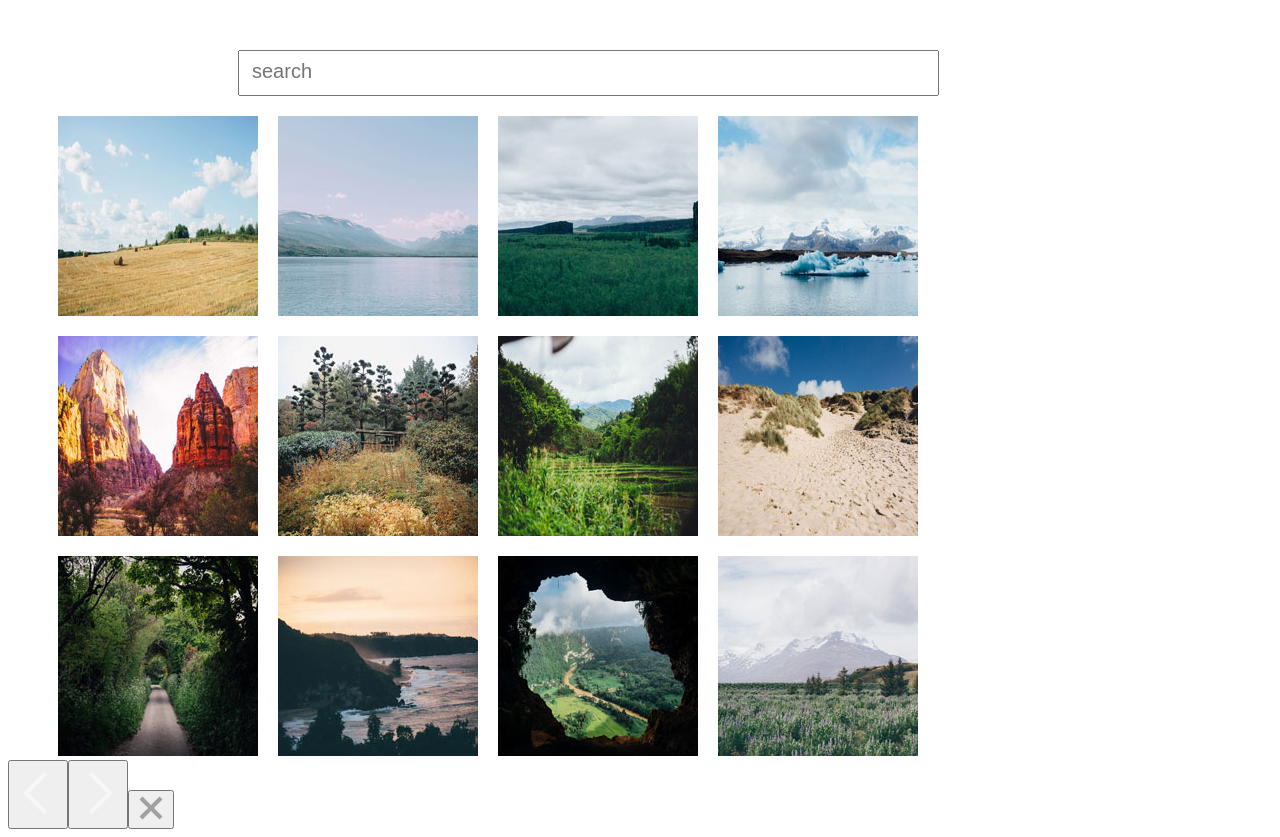
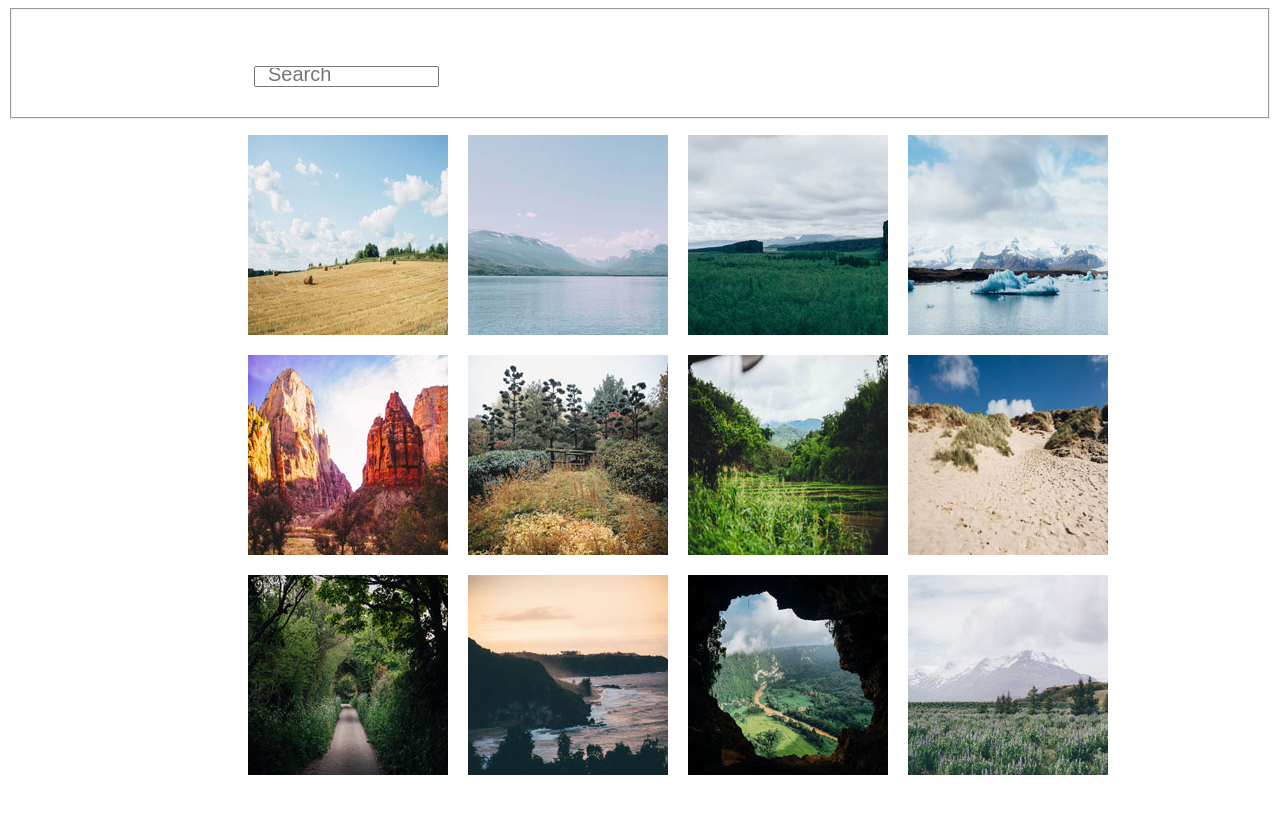
Before and after one commit to Payad/Techdegree-project-5, a plain HTML site: page index.html in a window 1280 px wide. After the commit the page ends 800 px from the top, so only its background shows below. Drawn offline with Linux system fonts and the light colour scheme.

Commit message:
Update proj 5

```diff
--- a/index.html
+++ b/index.html
@@ -4,7 +4,7 @@
     <!-- <link rel="stylesheet" href="css/baguetteBox.min.css">
     <script src="js/baguetteBox.min.js" async></script> -->
     <!-- <script src="js/searchFilter.js"></script> -->
-    <link re="stylesheet" href="css/baguetteBox.min.css">
+    <link rel="stylesheet" href="css/baguetteBox.min.css">
     <!-- <script src="js/baguetteBox.min.js" async></script> -->
     <link rel="stylesheet" href="css/styles.css">
     <title>Interactive Photo Gallery</title>
@@ -14,153 +14,126 @@
 
 <body>
     <header>
+        <form action="" method="post">
+            <fieldset>
     <div class="search-bar">
-        <input type="text" placeholder="search">
+        <input type="search" id="search"  name="search" placeholder="Search">
+    </fieldset>
+        <ul class="photos">
+            <li><a href="photo_gallery_v5/photos/01.jpg" data-lightbox="image-1" data-caption="I love hay bales. Took this snap on a drive through the countryside past some straw fields">
+                <img src="photo_gallery_v5/photos/thumbnails/01.jpg" alt="Hay Bales">
+                </a></li>
+
+            <li><a href="photo_gallery_v5/photos/02.jpg" data-caption="The lake was so calm today. We had a great view of the snow on the mountains from here.">
+                <img src="photo_gallery_v5/photos/thumbnails/02.jpg" alt="Lake">
+                </a></li>
+
+            <li><a href="photo_gallery_v5/photos/03.jpg" data-caption="I hiked to the top of the mountain and got this picture of the canyon and trees below.">
+                <img src="photo_gallery_v5/photos/thumbnails/03.jpg" alt="Canyon">
+                </a></li>
+
+            <li><a href="photo_gallery_v5/photos/04.jpg" data-caption="It was amazing to see an iceberg up close, it was so cold but didn’t snow today">
+                <img src="photo_gallery_v5/photos/thumbnails/04.jpg" alt="Iceberg">
+                </a></li>
+
+            <li><a href="photo_gallery_v5/photos/05.jpg" data-caption="The red cliffs were beautiful. It was really hot in the desert but we did a lot of walking through the canyons.">
+                <img src="photo_gallery_v5/photos/thumbnails/05.jpg" alt="Desert">
+                </a></li>
+
+            <li><a href="photo_gallery_v5/photos/06.jpg" data-caption="Fall is coming, I love when the leaves on the trees start to change color.">
+                <img src="photo_gallery_v5/photos/thumbnails/06.jpg" alt="Fall">
+                </a></li>
+
+            <li><a href="photo_gallery_v5/photos/07.jpg" data-caption="I drove past this plantation yesterday, everything is so green!">
+                <img src="photo_gallery_v5/photos/thumbnails/07.jpg" alt="Plantation">
+                </a></li>
+
+            <li><a href="photo_gallery_v5/photos/08.jpg" data-caption="My summer vacation to the Oregon Coast. I love the sandy dunes!">
+                <img src="photo_gallery_v5/photos/thumbnails/08.jpg" alt="Dunes">
+                </a></li>
+
+            <li><a href="photo_gallery_v5/photos/09.jpg" data-caption="We enjoyed a quiet stroll down this countryside lane.">
+                <img src="photo_gallery_v5/photos/thumbnails/09.jpg" alt="Countryside Lane">
+                </a></li>
+
+            <li><a href="photo_gallery_v5/photos/10.jpg" data-caption="Sunset at the coast! The sky turned a lovely shade of orange.">
+                <img src="photo_gallery_v5/photos/thumbnails/10.jpg" alt="Sunset">
+                </a></li>
+
+            <li><a href="photo_gallery_v5/photos/11.jpg" data-caption="I did a tour of a cave today and the view of the landscape below was breathtaking.">
+                <img src="photo_gallery_v5/photos/thumbnails/11.jpg" alt="Cave">
+                </a></li>
+
+            <li> <a href="photo_gallery_v5/photos/12.jpg" data-caption="I walked through this meadow of bluebells and got a good view of the snow on the mountain before the fog came in.">
+                <img src="photo_gallery_v5/photos/thumbnails/12.jpg" alt="Bluebells">
+                </a></li>
+            </ul>
     </div>
+</form>
 </header>
 
 
-<div class="grid">
-
-        <!-- <button type="button" onclick="displaypreviousImage()">Previous</button> -->
-        <!-- <i class="arrow left"></i> -->
-        <a href="photo_gallery_v5/photos/01.jpg" data-lightbox="image-1" data-caption="Hay Bales
-        I love hay bales. Took this snap on a drive through the countryside past some straw fields">
-        <!-- <i class="arrow left"></i> -->
-        <img src="photo_gallery_v5/photos/thumbnails/01.jpg" alt="Hay Bales">
-        <!-- <i class="arrow right"></i> -->
-        </a>
-        <!-- <button type="button" onclick="displayNextImage()">Next</button> -->
-
-        <!-- <p>Hay Bales
-            I love hay bales. Took this snap on a drive through the countryside past some straw fields.</p> -->
+<!-- <div class="grid">
 
 
-        <!-- <button type="button" onclick="displaypreviousImage()">Previous</button> -->
-        <a href="photo_gallery_v5/photos/02.jpg" data-caption="Lake
-        The lake was so calm today. We had a great view of the snow on the mountains from here.">
-        <img src="photo_gallery_v5/photos/thumbnails/02.jpg" alt="Lake">
-        <!-- <button type="button" onclick="displayNextImage()">Next</button> -->
+        <a href="photo_gallery_v5/photos/01.jpg" data-lightbox="image-1" data-caption="I love hay bales. Took this snap on a drive through the countryside past some straw fields">
+        <img src="photo_gallery_v5/photos/thumbnails/01.jpg" alt="Hay Bales">
         </a>
 
-        <!-- <p>Lake
-            The lake was so calm today. We had a great view of the snow on the mountains from here.
-            </p>  -->
+        <a href="photo_gallery_v5/photos/02.jpg" data-caption="The lake was so calm today. We had a great view of the snow on the mountains from here.">
+        <img src="photo_gallery_v5/photos/thumbnails/02.jpg" alt="Lake">
+        </a>
 
-
-        <!-- <button type="button" onclick="displaypreviousImage()">Previous</button> -->
-        <a href="photo_gallery_v5/photos/03.jpg" data-caption="Canyon
-        I hiked to the top of the mountain and got this picture of the canyon and trees below.">
+        <a href="photo_gallery_v5/photos/03.jpg" data-caption="I hiked to the top of the mountain and got this picture of the canyon and trees below.">
         <img src="photo_gallery_v5/photos/thumbnails/03.jpg" alt="Canyon">
         </a>
-        <!-- <button type="button" onclick="displayNextImage()">Next</button> -->
 
-        <!-- <p>Canyon
-            I hiked to the top of the mountain and got this picture of the canyon and trees below.
-            </p> -->
-
-
-        <!-- <button type="button" onclick="displaypreviousImage()">Previous</button> -->
-        <a href="photo_gallery_v5/photos/04.jpg" data-caption="Iceberg
-        It was amazing to see an iceberg up close, it was so cold but didn’t snow today">
+        <a href="photo_gallery_v5/photos/04.jpg" data-caption="It was amazing to see an iceberg up close, it was so cold but didn’t snow today">
         <img src="photo_gallery_v5/photos/thumbnails/04.jpg" alt="Iceberg">
         </a>
-        <!-- <button type="button" onclick="displayNextImage()">Next</button> -->
 
-        <!-- <p>Iceberg
-            It was amazing to see an iceberg up close, it was so cold but didn’t snow today. </p>   -->
-
-
-        <!-- <button type="button" onclick="displaypreviousImage()">Previous</button> -->
-        <a href="photo_gallery_v5/photos/05.jpg" data-caption="Desert The red cliffs were beautiful. It was really hot in the desert but we did a lot of walking through the canyons.">
+        <a href="photo_gallery_v5/photos/05.jpg" data-caption="The red cliffs were beautiful. It was really hot in the desert but we did a lot of walking through the canyons.">
         <img src="photo_gallery_v5/photos/thumbnails/05.jpg" alt="Desert">
         </a>
-        <!-- <button type="button" onclick="displayNextImage()">Next</button> -->
 
-        <!-- <p>Desert
-            The red cliffs were beautiful. It was really hot in the desert but we did a lot of walking through the canyons.
-            </p>  -->
-
-
-        <!-- <button type="button" onclick="displaypreviousImage()">Previous</button> -->
-        <a href="photo_gallery_v5/photos/06.jpg" data-caption="Fall
-        Fall is coming, I love when the leaves on the trees start to change color.">
+        <a href="photo_gallery_v5/photos/06.jpg" data-caption="Fall is coming, I love when the leaves on the trees start to change color.">
         <img src="photo_gallery_v5/photos/thumbnails/06.jpg" alt="Fall">
-        <!-- <button type="button" onclick="displayNextImage()">Next</button> -->
         </a>
 
-        <!-- <p>Fall
-            Fall is coming, I love when the leaves on the trees start to change color.</p> -->
-
-
-        <!-- <button type="button" onclick="displaypreviousImage()">Previous</button> -->
-        <a href="photo_gallery_v5/photos/07.jpg" data-caption="Plantation I drove past this plantation yesterday, everything is so green!">
+        <a href="photo_gallery_v5/photos/07.jpg" data-caption="I drove past this plantation yesterday, everything is so green!">
         <img src="photo_gallery_v5/photos/thumbnails/07.jpg" alt="Plantation">
         </a>
-        <!-- <button type="button" onclick="displayNextImage()">Next</button> -->
 
-        <!-- <p>Plantation
-            I drove past this plantation yesterday, everything is so green!
-            </p>   -->
-
-
-        <!-- <button type="button" onclick="displaypreviousImage()">Previous</button> -->
-        <a href="photo_gallery_v5/photos/08.jpg" data-caption="Dunes
-        My summer vacation to the Oregon Coast. I love the sandy dunes!">
+        <a href="photo_gallery_v5/photos/08.jpg" data-caption="My summer vacation to the Oregon Coast. I love the sandy dunes!">
         <img src="photo_gallery_v5/photos/thumbnails/08.jpg" alt="Dunes">
         </a>
-        <!-- <button type="button" onclick="displayNextImage()">Next</button> -->
 
-        <!-- <p>Dunes
-            My summer vacation to the Oregon Coast. I love the sandy dunes!</p> -->
-
-
-        <!-- <button type="button" onclick="displaypreviousImage()">Previous</button> -->
-        <a href="photos_gallery_v5/photos/09.jpg" data-caption="Countryside Lane
-        We enjoyed a quiet stroll down this countryside lane.">
+        <a href="photo_gallery_v5/photos/09.jpg" data-caption="We enjoyed a quiet stroll down this countryside lane.">
         <img src="photo_gallery_v5/photos/thumbnails/09.jpg" alt="Countryside Lane">
         </a>
-        <!-- <button type="button" onclick="displayNextImage()">Next</button> -->
 
-        <!-- <caption>Countryside Lane
-            We enjoyed a quiet stroll down this countryside lane. </caption> -->
-
-
-        <!-- <button type="button" onclick="displaypreviousImage()">Previous</button> -->
-        <a href="photos_gallery_v5/photos/10.jpg" data-caption="Sunset
-        Sunset at the coast! The sky turned a lovely shade of orange.">
+        <a href="photo_gallery_v5/photos/10.jpg" data-caption="Sunset at the coast! The sky turned a lovely shade of orange.">
         <img src="photo_gallery_v5/photos/thumbnails/10.jpg" alt="Sunset">
         </a>
-        <!-- <button type="button" onclick="displayNextImage()">Next</button> -->
 
-        <!-- <caption>Sunset
-            Sunset at the coast! The sky turned a lovely shade of orange.</caption> -->
-
-
-        <!-- <button type="button" onclick="displaypreviousImage()">Previous</button> -->
-        <a href="photos_gallery_v5/photos/11.jpg" data-caption="Cave
-        I did a tour of a cave today and the view of the landscape below was breathtaking.">
+        <a href="photo_gallery_v5/photos/11.jpg" data-caption="I did a tour of a cave today and the view of the landscape below was breathtaking.">
         <img src="photo_gallery_v5/photos/thumbnails/11.jpg" alt="Cave">
         </a>
-        <!-- <button type="button" onclick="displayNextImage()">Next</button> -->
 
-        <!-- <caption>Cave
-            I did a tour of a cave today and the view of the landscape below was breathtaking.</caption> -->
-
-
-        <!-- <button type="button" onclick="displaypreviousImage()">Previous</button> -->
-        <a href="photos_gallery_v5/photos/12.jpg" data-caption="Bluebells
-        I walked through this meadow of bluebells and got a good view of the snow on the mountain before the fog came in.">
+        <a href="photo_gallery_v5/photos/12.jpg" data-caption="I walked through this meadow of bluebells and got a good view of the snow on the mountain before the fog came in.">
         <img src="photo_gallery_v5/photos/thumbnails/12.jpg" alt="Bluebells">
         </a>
-        <!-- <button type="button" onclick="displayNextImage()">Next</button> -->
 
-        <!-- <caption>Bluebells
-            I walked through this meadow of bluebells and got a good view of the snow on the mountain before the fog came in.</caption> -->
-    </div>
+    </div> -->
 
     <script src="js/baguetteBox.min.js"></script>
     <script src="js/searchFilter.js"></script>
+    <!-- <script>document.getElementById("fname").addEventListener("keyup", myFunction) -->
+
+    <!-- // function myFunction () {
+    //     var x = document.getElementById("fname");
+    //     x.value = x.value.toLowerCase();
+    // }</script> -->
     <script src="js/app.js"></script>
 </body>
 
```
Also changed, not shown: css/styles.css.
